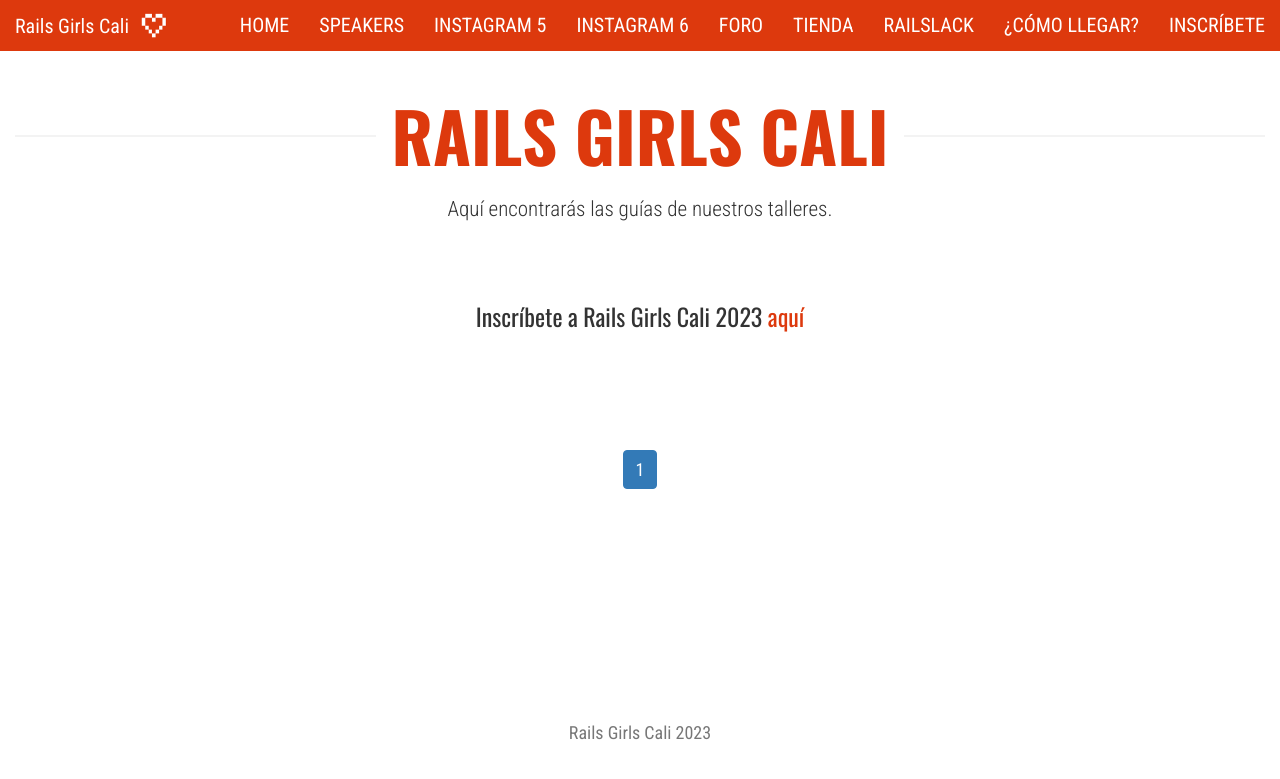
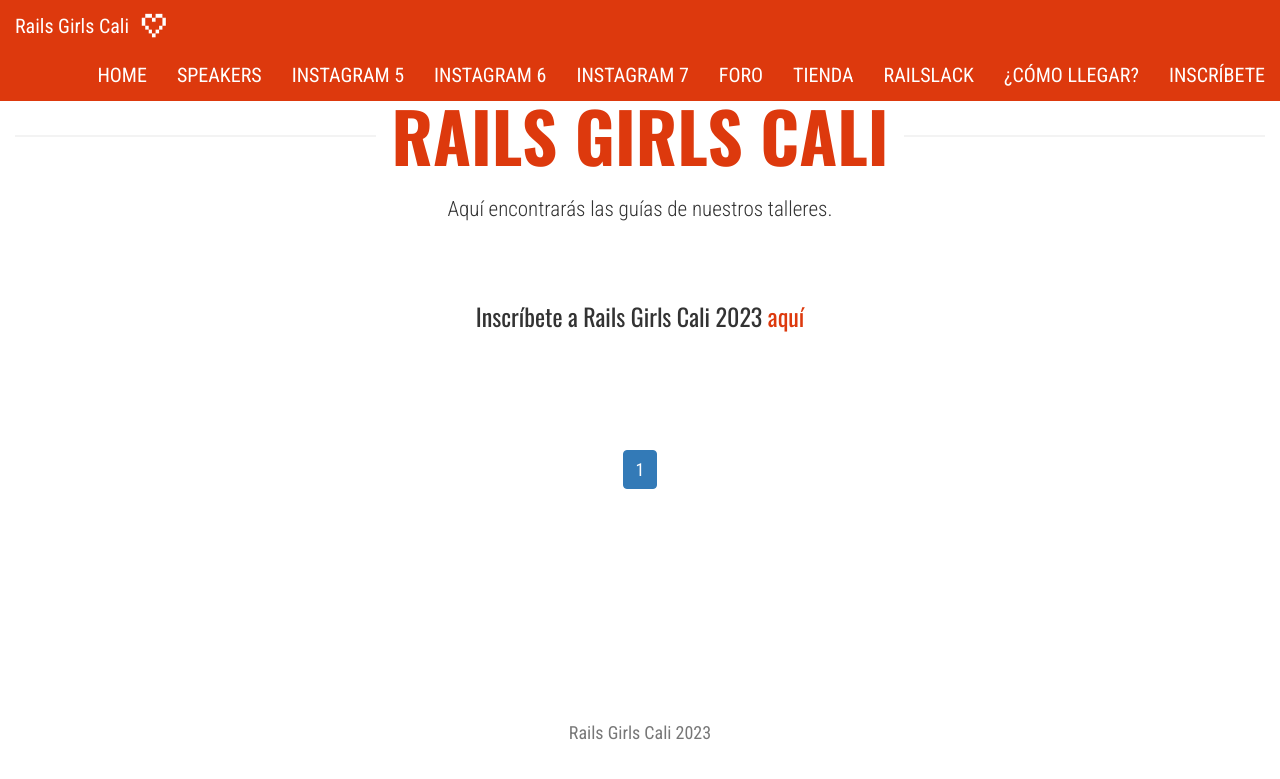
Before and after one commit to railsgirls-cali/railsgirls-cali.github.io, a Jekyll site: the page built from index.html, in a window 1280 px wide. Shown: the top 779 px of the page. Built offline with Jekyll 4.4.1, drawn with Linux system fonts in a browser that asks for light colours; nearby versions of some CDN libraries; the list of posts is cut into pages by our own code.

Commit message:
added instagram 7 route to nav

```diff
--- a/_data/nav.yml
+++ b/_data/nav.yml
@@ -3,6 +3,7 @@ main:
     - { url: '/speakers', text: 'Speakers' }
     - { url: '/instagram-r5', text: 'Instagram 5' }
     - { url: '/instagram-r6', text: 'Instagram 6' }
+    - { url: '/instagram-r7', text: 'Instagram 7' }
     - { url: '/forum', text: 'Foro' }
     - { url: '/tienda', text: 'Tienda' }
     - { url: '/slack', text: 'Railslack' }
```
